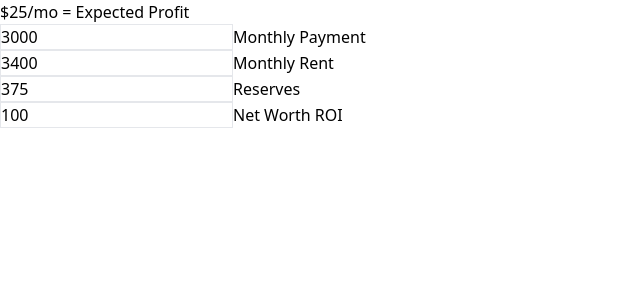
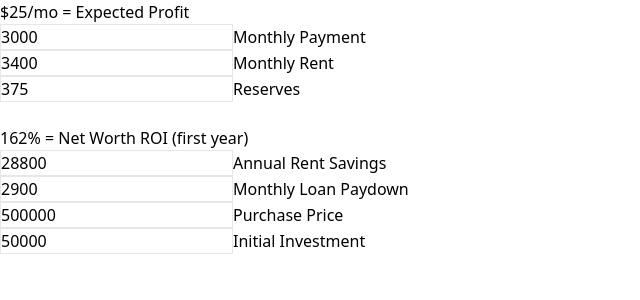
Before and after one commit to devskii/house-hack-deals, a React (Create React App) app: page / in a window 1280 px wide. Shown: the top 300 px of the page, without its empty margins (0-640 px from the left). Built offline with nearby package versions, Linux system fonts and the light colour scheme.

Commit message:
add inputs to compute net worth ROI

```diff
--- a/src/App.js
+++ b/src/App.js
@@ -6,6 +6,10 @@ function App() {
   const [monthlyPayment, setMonthlyPayment] = useState(3000);
   const [monthlyRent, setMonthlyRent] = useState(3400);
   const [reserves, setReserves] = useState(375);
+  const [annualRentSavings, setAnnualRentSavings] = useState(28800);
+  const [monthlyLoanPaydown, setMonthlyLoanPaydown] = useState(2900);
+  const [purchasePrice, setPurchasePrice] = useState(500000);
+  const [initialInvestment, setInitialInvestment] = useState(50000);
 
   const expectedProfit = monthlyRent - monthlyPayment - reserves;
 
@@ -30,10 +34,27 @@ function App() {
         value={reserves}
         stateHook={setReserves}
       />
+      <br />
+      <p>162% = Net Worth ROI (first year)</p>
       <LabeledInput
-        testid="input-net-worth-roi"
-        labelText="Net Worth ROI"
-        value={100}
+        testid="input-annual-rent-savings"
+        labelText="Annual Rent Savings"
+        value={annualRentSavings}
+      />
+      <LabeledInput
+        testid="input-monthly-loan-paydown"
+        labelText="Monthly Loan Paydown"
+        value={monthlyLoanPaydown}
+      />
+      <LabeledInput
+        testid="input-purchase-price"
+        labelText="Purchase Price"
+        value={purchasePrice}
+      />
+      <LabeledInput
+        testid="input-initial-investment"
+        labelText="Initial Investment"
+        value={initialInvestment}
       />
     </div>
   );
```
Also changed, not shown: 1 other file (tests, documents, lock files or other folders).
